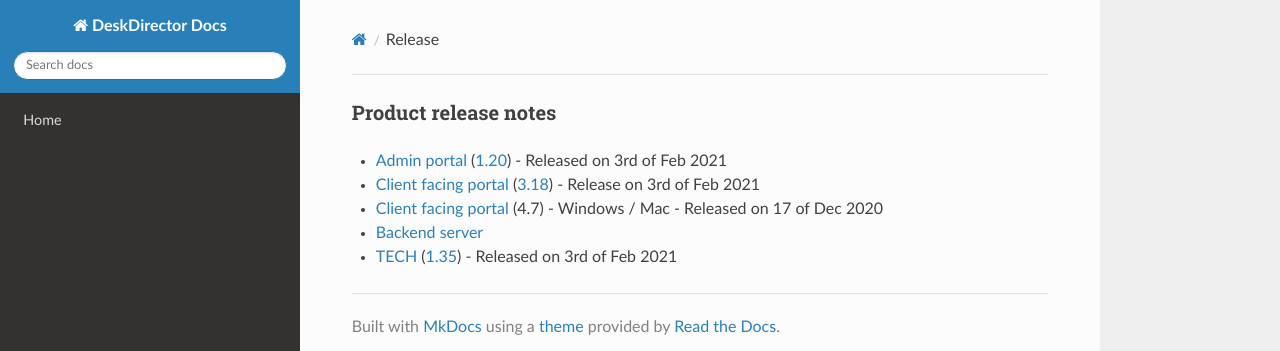
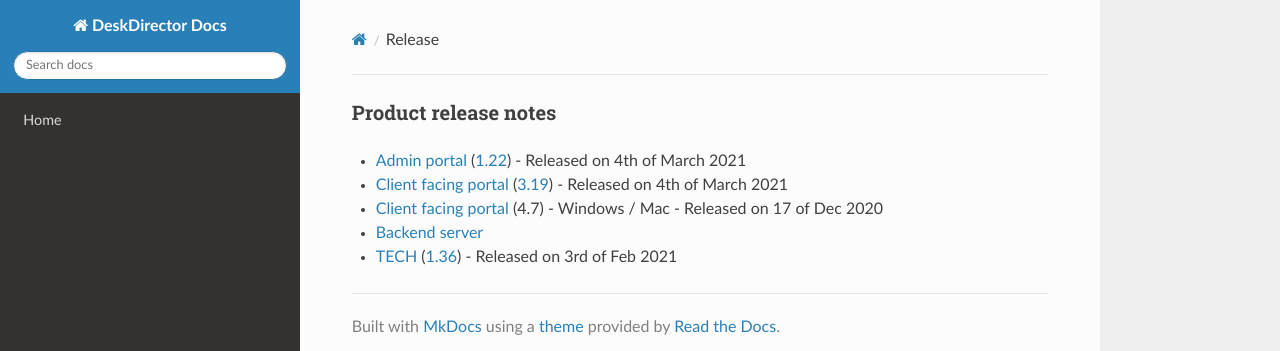
Before and after one commit to DeskDirector/docs, an MkDocs documentation site: the page built from docs/_contents/admin/home/release.md, in a window 1280 px wide. Shown: the top 351 px of the page. Built offline with MkDocs 1.6.1, drawn with Linux system fonts in a browser that asks for light colours; nearby versions of some CDN libraries; old or Windows-style settings are respelled for this version of MkDocs.

Commit message:
Update release.md

```diff
--- a/docs/_contents/admin/home/release.md
+++ b/docs/_contents/admin/home/release.md
@@ -1,6 +1,6 @@
 ### Product release notes
-* [Admin portal](/release-notes/admin) ([1.20](/release-notes/admin/v1.20.1)) - Released on 3rd of Feb 2021
-* [Client facing portal](/release-notes/portal) ([3.18](/release-notes/portal/v3.18)) - Release on 3rd of Feb 2021
+* [Admin portal](/release-notes/admin) ([1.22](/release-notes/admin/v1.22.1)) - Released on 4th of March 2021
+* [Client facing portal](/release-notes/portal) ([3.19](/release-notes/portal/v3.19)) - Released on 4th of March 2021
 * [Client facing portal](https://help.deskdirector.com/article/4uzjpwaiou) (4.7) - Windows / Mac - Released on 17 of Dec 2020
 * [Backend server](https://help.deskdirector.com/article/5ml4ieesph-server-changelog)
-* [TECH](/release-notes/tech) ([1.35](/release-notes/tech/v1.35)) - Released on 3rd of Feb 2021
+* [TECH](/release-notes/tech) ([1.36](/release-notes/tech/v1.36)) - Released on 3rd of Feb 2021
```
